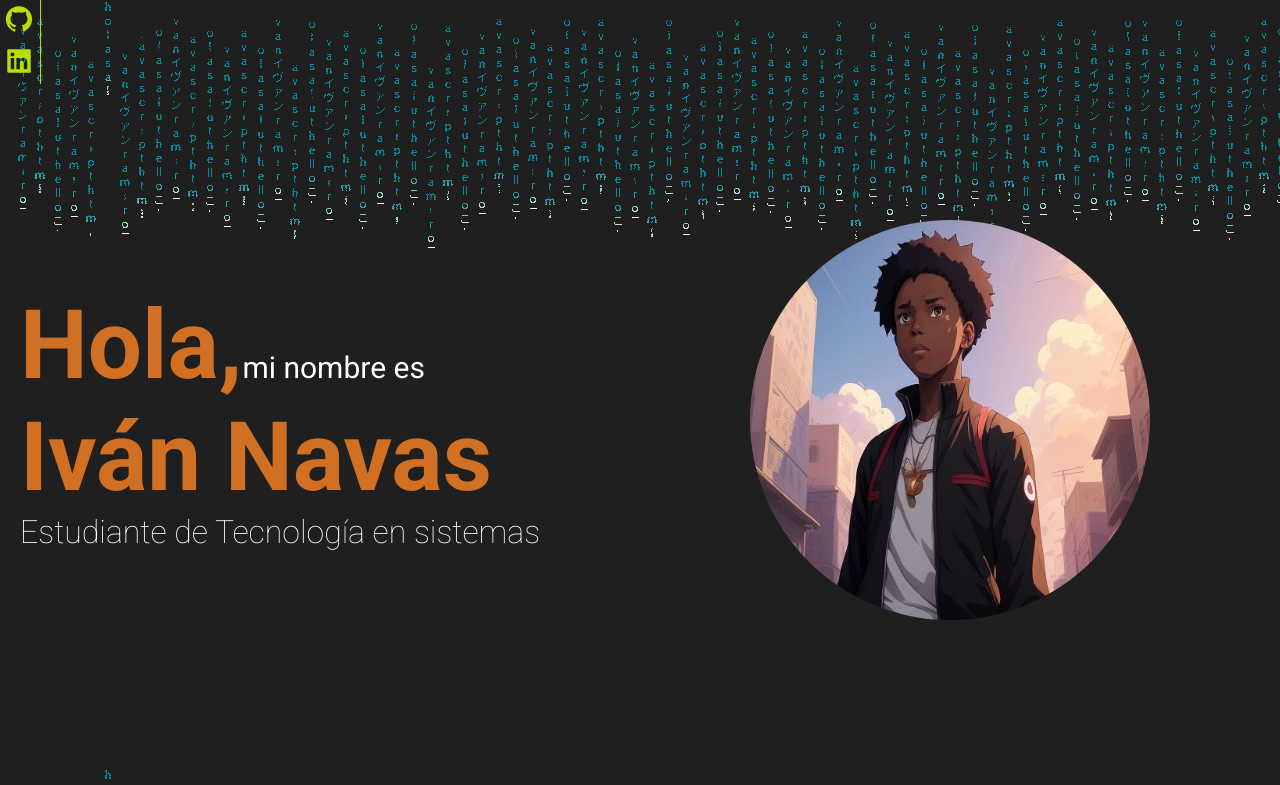
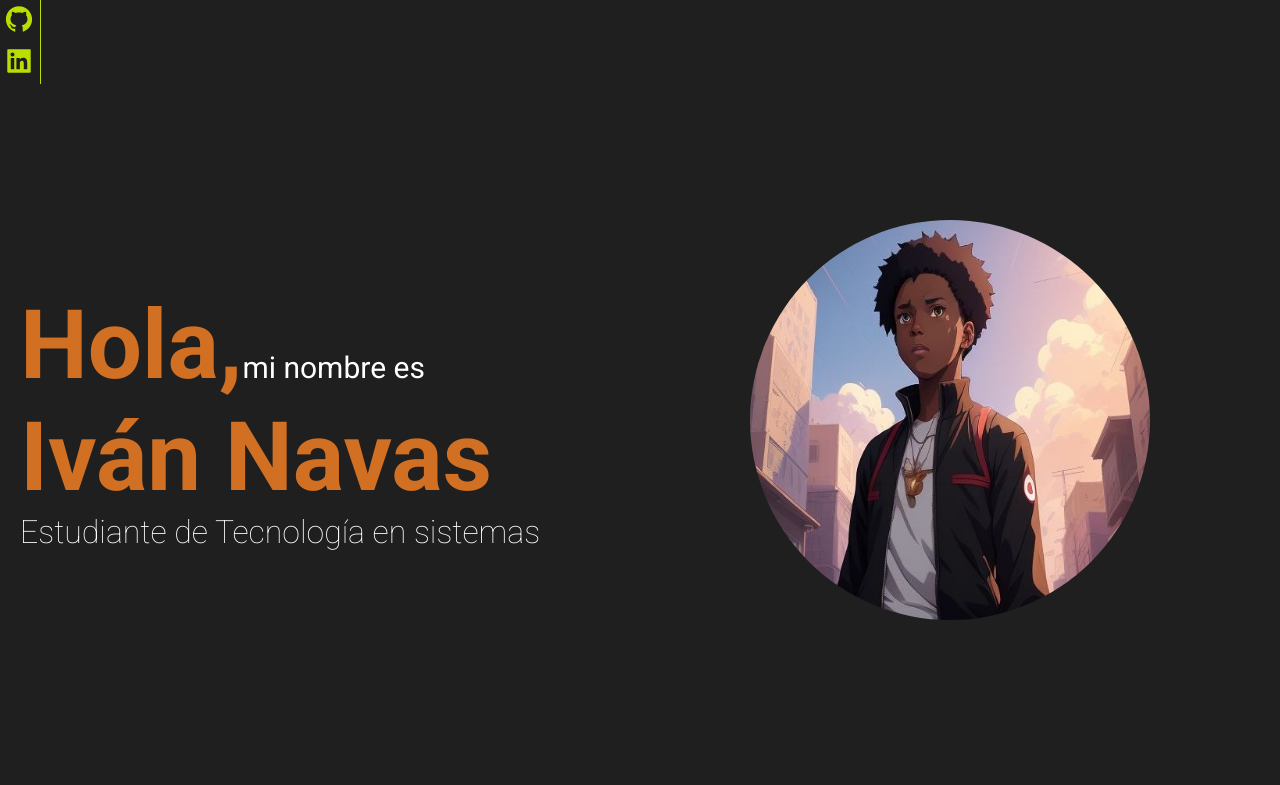
Before and after one commit to Ivan-Navas/IvanNavas, a React (Vite) app: page / in a window 1280 px wide. Shown: the top 785 px of the page. Built offline with nearby package versions, Linux system fonts and the light colour scheme.

Commit message:
prueba quitando fondo animado

```diff
--- a/src/App.css
+++ b/src/App.css
@@ -5,7 +5,7 @@
 }
 body {
   background: #1f1f1f;
-  background-image: url("./assets/matrinxG.gif");
+  /* background-image: url("./assets/matrinxG.gif"); */
   font-family: "Roboto", sans-serif;
 }
 .iconsContainer{
```
